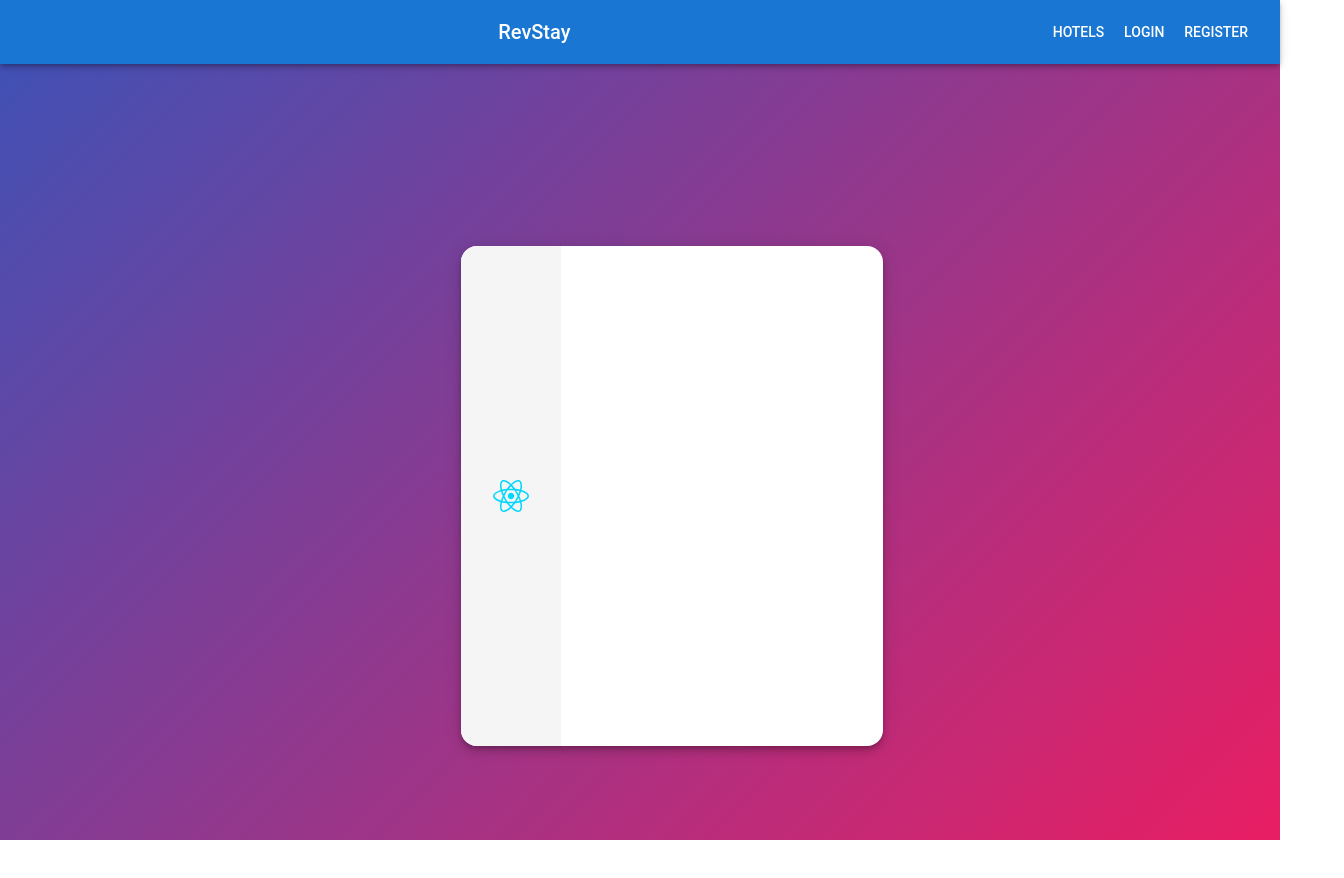
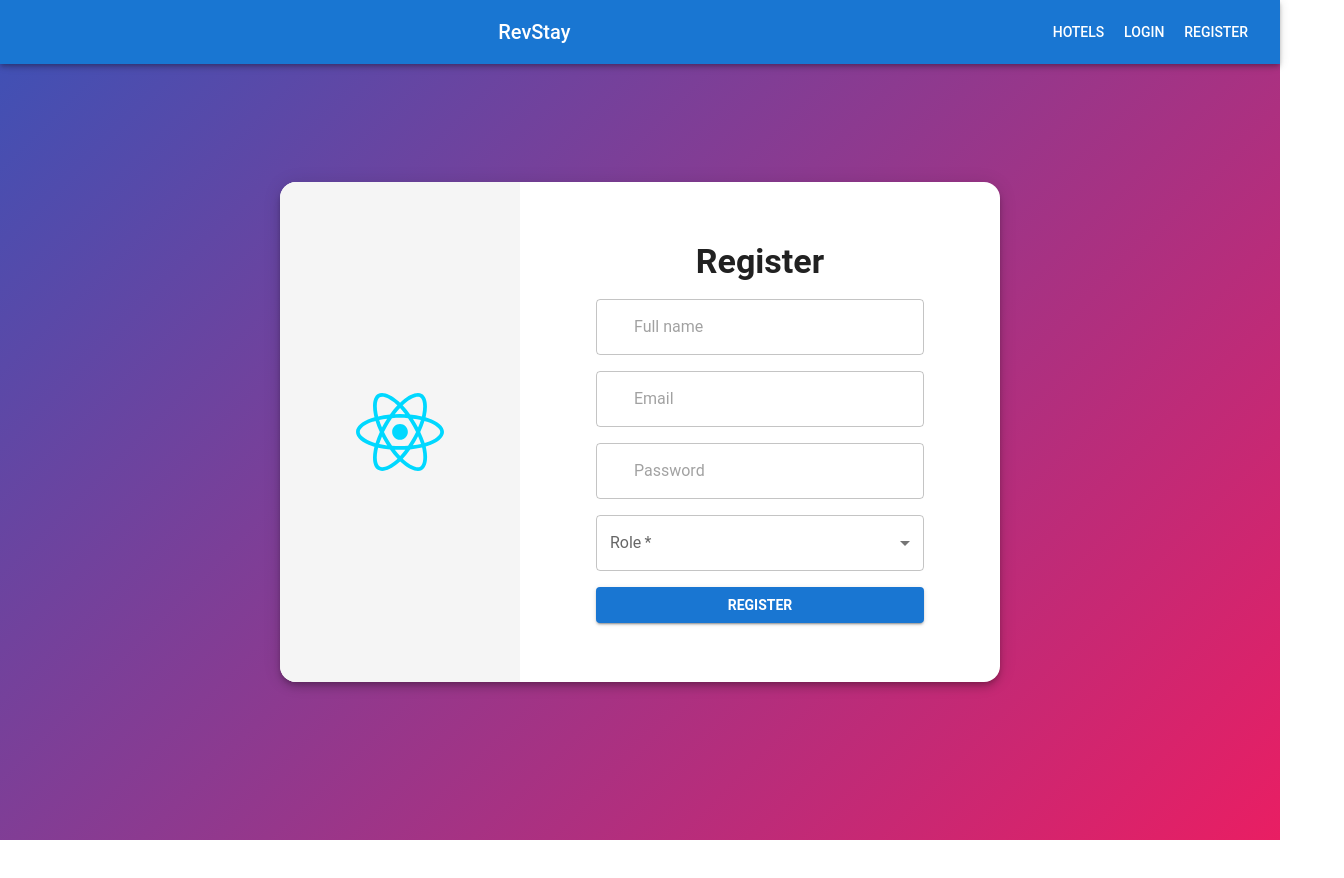
Before and after one commit to 250224-JavaReactAWS/Team-1, a React (Vite) app in the folder front/revstay/: page /register in a window 1280 px wide. Shown: the top 878 px of the page, 1344 px wide, since content can reach past the window. After the commit the page ends 800 px from the top, so only its background shows below. Built offline with nearby package versions, Linux system fonts and the light colour scheme; no server answers; some icons are missing.

Commit message:
Update Interface for Login and Register

```diff
--- a/front/revstay/package.json
+++ b/front/revstay/package.json
@@ -14,6 +14,7 @@
     "@emotion/styled": "^11.14.0",
     "@mui/icons-material": "^7.0.2",
     "@mui/material": "^7.0.2",
+    "@mui/system": "^7.0.2",
     "axios": "^1.8.4",
     "react": "^19.0.0",
     "react-dom": "^19.0.0",
--- a/front/revstay/src/components/login/Login.tsx
+++ b/front/revstay/src/components/login/Login.tsx
@@ -6,7 +6,7 @@ import { authContext } from "../../App"
 import { useNavigate } from "react-router"
 import EmailIcon from '@mui/icons-material/Email';
 import LockIcon from '@mui/icons-material/Lock';
-import Grid from '@mui/material/Grid';
+import  Grid  from '@mui/material/Grid';
 
 
 function Login() {
@@ -120,6 +120,7 @@ function Login() {
   //     </form>
   //   </Box>
   // )
+
   return (
     <>
        <Box
@@ -127,8 +128,8 @@ function Login() {
           position: 'fixed',
           top: 0,
           left: 0,
-          width: '100vw',
-          height: '100vh',
+          width: '100%',
+          height: '100%',
           background: 'linear-gradient(135deg, #3f51b5 0%, #e91e63 100%)',
           zIndex: -1,
         }}
@@ -136,8 +137,8 @@ function Login() {
       <Box
         sx={{
           position: 'relative',
-          width: '100vw',
-          height: '100vh',
+          width: '100%',
+          height: '100%',
           display: 'flex',
           alignItems: 'center',
           justifyContent: 'center',
@@ -146,17 +147,14 @@ function Login() {
         <Paper
         elevation={6}
         sx={{
-          width: { xs: '90%', md: '35%' },
+          width: { xs: '90%', md: '90vh' },
           borderRadius: 4,
           overflow: 'hidden',
           zIndex: 1, // Para que el login esté por delante
         }}
       >
-          <Grid container>
-          <Grid
-            item
-            xs={12}
-            md={6}
+          <Grid container sx={{minHeight:'60vh'}}>
+          <Grid size={4}
             sx={{
               backgroundColor: '#f5f5f5',
               display: 'flex',
@@ -169,11 +167,11 @@ function Login() {
                 component="img"
                 src="src\assets\react.svg"
                 alt="Logo"
-                sx={{ width: '100%', maxWidth: 180}}
+                sx={{ width: '50%', maxWidth: 180}}
               />
             </Grid>
 
-            <Grid item xs={12} md={6} sx={{ p: 5 }}>
+            <Grid size={6} sx={{ p: 2, margin:'0 auto', marginTop:'5%' }}>
               <form onSubmit={submitForm}>
                 <Stack spacing={3}>
                   <Typography variant="h4" fontWeight="bold" textAlign="center">
@@ -232,6 +230,5 @@ function Login() {
       </Box>
     </>
       );
-
 }
 export default Login
--- a/front/revstay/src/components/register/Register.tsx
+++ b/front/revstay/src/components/register/Register.tsx
@@ -63,7 +63,7 @@ function Register() {
       );
 
       console.log(res);
-      roleReference?.setRole(res.data.role);
+      roleReference?.setRole(res.data.userType);
       navigate("/login");
     } catch (error) {
       setError(true);
@@ -148,8 +148,8 @@ function Register() {
         position: "fixed",
         top: '5%',
         left: 0,
-        width: "100vw",
-        height: "100vh",
+        width: "100%",
+        height: "100%",
         background: "linear-gradient(135deg, #3f51b5 0%, #e91e63 100%)",
         display: "flex",
         alignItems: "center",
@@ -161,8 +161,8 @@ function Register() {
     <Box
         sx={{
           position: 'relative',
-          width: '100vw',
-          height: '100vh',
+          width: '100%',
+          height: '100%',
           display: 'flex',
           alignItems: 'center',
           justifyContent: 'center',
@@ -172,7 +172,7 @@ function Register() {
         elevation={6}
         sx={{
 
-          width: { xs: "95%", md: "33%" },
+          width: { xs: "96%", md: "90vh" },
           height: "min(500px, 80vh)",
           borderRadius: 4,
           overflow: "hidden",
@@ -181,9 +181,7 @@ function Register() {
         <Grid container sx={{ height: "100%" }}>
           {/* Logo Side */}
           <Grid
-            item
-            xs={12}
-            md={6}
+            size={4}
             sx={{
               backgroundColor: "#f5f5f5",
               display: "flex",
@@ -193,20 +191,19 @@ function Register() {
               p: 4,
             }}
           >
-            <Box component="img" src={logo} alt="Logo" sx={{ width: '100%', maxWidth: 180 }} />
+            <Box component="img" src={logo} alt="Logo" sx={{ width: '50%', maxWidth: 180 }} />
           </Grid>
 
           {/* Form Side */}
           <Grid
-            item
-            xs={12}
-            md={6}
+            size={6}
             sx={{
+              margin: '0 auto',
               display: "flex",
               alignItems: "center",
               justifyContent: "center",
               height: "100%",
-              p: 4,
+              p: 2,
             }}
           >
             <Box
```
